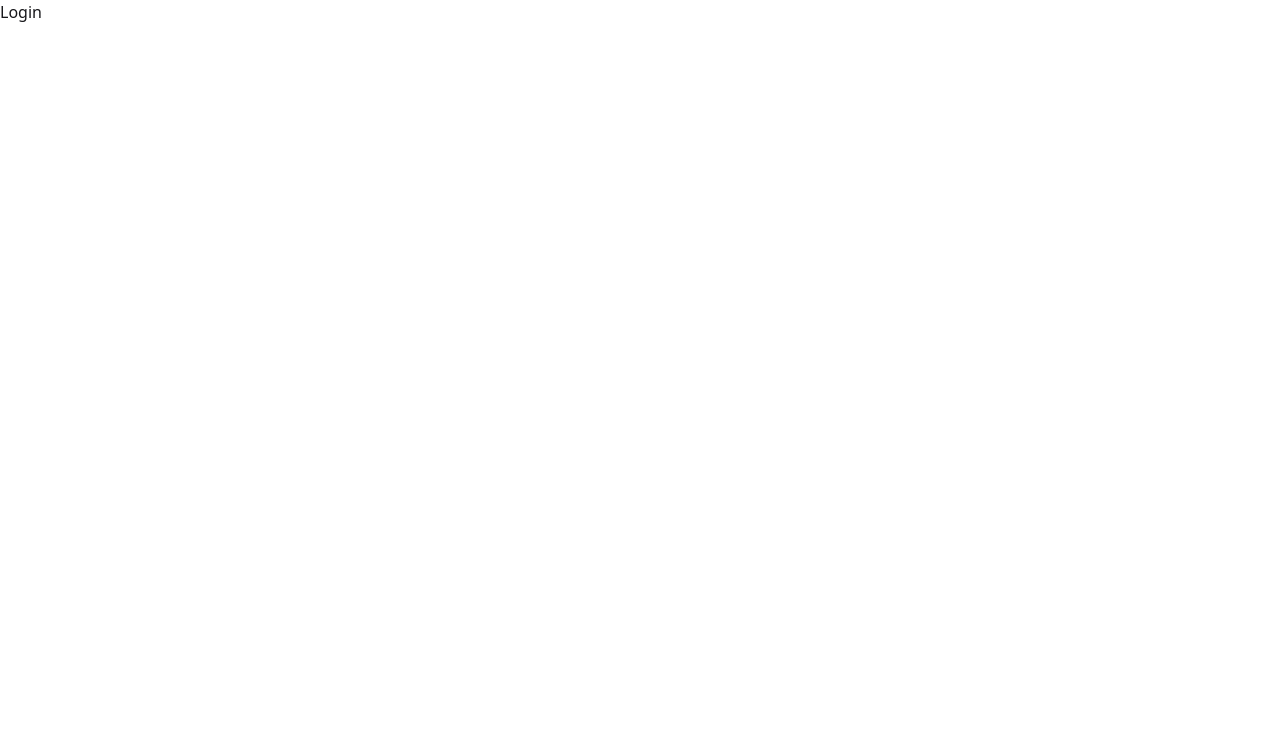
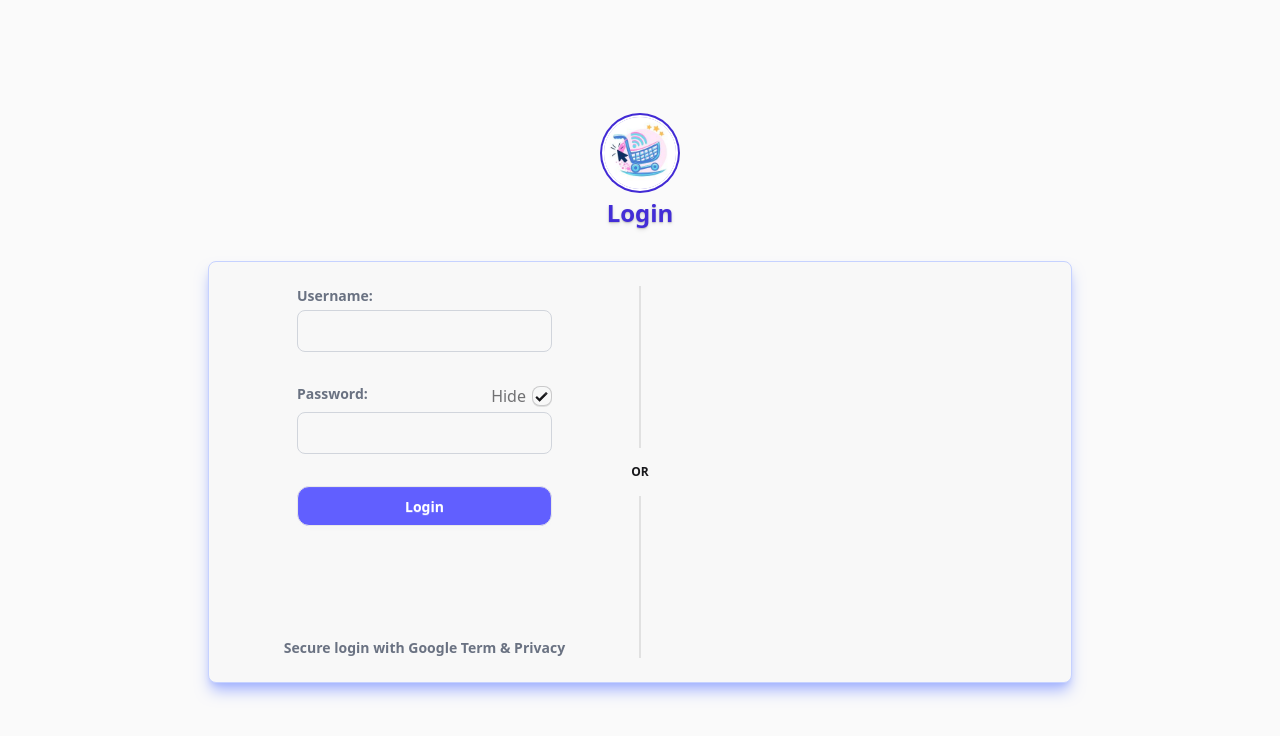
Before and after one commit to yalog607/frontend-lms-education, a React (Vite) app: page /login in a window 1280 px wide. Shown: the top 736 px of the page. Built offline with nearby package versions, Linux system fonts and the light colour scheme.

Commit message:
Create Login Page

```diff
--- a/src/App.jsx
+++ b/src/App.jsx
@@ -1,8 +1,8 @@
 import React from "react";
 import { Route, Routes, Link, NavLink } from "react-router-dom";
-import Home from "./Components/Home.jsx";
+import Home from "./Pages/Home.jsx";
 import Aboutus from "./Components/Aboutus.jsx";
-import Login from "./Components/Login.jsx";
+import Login from "./Pages/Login.jsx";
 import Contact from "./Components/Contact.jsx";
 
 function App() {
--- a/src/Components/Header.jsx
+++ b/src/Components/Header.jsx
@@ -1,6 +1,4 @@
-import React from "react";
 import { useState } from "react";
-import Logo from "../assets/images/icon.png";
 import { NavLink } from "react-router-dom";
 
 const Header = () => {
@@ -12,7 +10,7 @@ const Header = () => {
     "px-4 py-2 rounded-md text-rose-400 hover:text-rose-600 hover:decoration-rose-500 transition-colors duration-150 underline decoration-rose-400 decoration-2 underline-offset-4";
 
   return (
-    <div className="w-full bg-base-200 p-3 md:p-4 text-gray-800 font-bold flex flex-row justify-between md:justify-around items-center drop-shadow-md px-4 md:px-6">
+    <div className="w-full bg-base-200 p-3 md:p-4 text-gray-800 font-bold flex flex-row justify-between md:justify-around items-center shadow-md px-4 md:px-6">
       <div className="cursor-pointer">
         <h1 className="font-bold text-4xl bg-linear-to-r from-rose-600 to-rose-400 text-transparent bg-clip-text hover:from-rose-700 hover:to-rose-500 transition-colors duration-100">Yalina</h1>
       </div>
@@ -78,8 +76,7 @@ const Header = () => {
       )}
 
       {/* Menu Sidebar */}
-      { isMenuOpen && (
-        <div className={`fixed top-0 right-0 min-h-screen w-64 bg-rose-50 shadow-lg z-40 transform transition-transform duration-300 ease-in-out ${isMenuOpen ? 'translate-x-0' : 'translate-x-full'} lg:hidden`}>
+      <div className={`fixed top-0 right-0 min-h-screen w-64 bg-rose-50 shadow-lg z-40 transform transition-all duration-300 ease-out ${isMenuOpen ? 'translate-x-0 opacity-100 pointer-events-auto' : 'translate-x-full opacity-0'} lg:hidden`}>
           <div className="p-6">
             <button
               onClick={() => setIsMenuOpen(false)}
@@ -119,8 +116,7 @@ const Header = () => {
             </nav>
           </div>
         </div>
-      )}
-    </div>
+      </div>
   );
 };
 
--- a/src/Components/Login.jsx
+++ /dev/null
@@ -1,9 +0,0 @@
-import React from 'react'
-
-const Login = () => {
-  return (
-    <div>Login</div>
-  )
-}
-
-export default Login
--- a/src/Components/Home.jsx
+++ b/src/Pages/Home.jsx
@@ -1,6 +1,6 @@
 import React from "react";
 import { Helmet } from "react-helmet";
-import Header from "./Header.jsx";
+import Header from "../Components/Header.jsx";
 import banner from "../assets/images/banner.png";
 
 const Home = () => {
--- /dev/null
+++ b/src/Pages/Login.jsx
@@ -0,0 +1,86 @@
+import { useState } from "react";
+import { Helmet } from "react-helmet";
+import avatarImg from "../assets/images/icon.png";
+
+const Login = () => {
+  const [username, setUsername] = useState("");
+  const [password, setPassword] = useState("");
+  const [isHide, setIsHide] = useState(true);
+
+  const haveValue = (content) => {
+    return content && content.trim().length > 0;
+  };
+  return (
+    <div>
+      <Helmet>
+        <title>Login | Yalina</title>
+      </Helmet>
+
+      <div className="min-h-screen w-full flex flex-col items-center justify-center bg-zinc-50 px-4 sm:px-8 lg:px-16">
+        <div className="avatar">
+          <div className="ring-primary ring-offset-base-100 w-18 rounded-full ring-2 ring-offset-2">
+            <img src={avatarImg} />
+          </div>
+        </div>
+
+        <h1 className="font-bold text-2xl my-2 text-indigo-700 text-shadow-md">Login</h1>
+
+        <div className="bg-base-200 p-6 rounded-lg shadow-lg shadow-indigo-300 border border-indigo-200 w-full md:max-w-3/4 mt-6">
+          <div className="flex w-full">
+            <div className="w-full md:max-w-1/2 flex flex-col gap-4">
+              <div className="w-full flex flex-col items-center justify-center px-16 mb-4">
+                <label
+                  className="block font-bold text-sm self-start text-gray-500"
+                  htmlFor="username"
+                >
+                  Username:
+                </label>
+                <input
+                  type="text"
+                  id="username"
+                  onChange={(e) => setUsername(e.target.value)}
+                  className={`px-4 py-2 border border-gray-300 rounded-lg w-full mt-1 font-semibold text-md ${haveValue(username) ? "border-green-500 outline-green-500" : "border-gray-300"}`}
+                />
+              </div>
+              <div className="w-full flex flex-col items-center justify-center px-16 relative">
+                <div className="w-full flex justify-between items-center">
+                  <label
+                    className="block font-bold text-sm self-start text-gray-500"
+                    htmlFor="password"
+                  >
+                    Password:
+                  </label>
+                  <label className="label">
+                    Hide
+                    <input
+                      type="checkbox"
+                      className="checkbox checkbox-sm"
+                      checked={isHide}
+                      onChange={() => setIsHide(!isHide)}
+                    />
+                  </label>
+                </div>
+                <input
+                  type={isHide ? "password" : "text"}
+                  id="password"
+                  onChange={(e) => setPassword(e.target.value)}
+                  className={`px-4 py-2 border border-gray-300 rounded-lg w-full mt-1 font-semibold text-md ${haveValue(password) ? "border-green-500 outline-green-500" : "border-gray-300"}`}
+                />
+              </div>
+              <div className="w-full flex flex-col items-center justify-center px-16">
+                <button className="btn mt-4 w-full bg-indigo-500 text-base-100 font-bold py-2 px-4 rounded-xl hover:bg-indigo-600 transition-colors duration-250">
+                  Login
+                </button>
+              </div>
+              <p className="w-full mt-24 text-center text-sm text-gray-500 font-semibold">Secure login with <span className="font-bold">Google Term & Privacy</span></p>
+            </div>
+            <div className="hidden md:flex divider divider-horizontal text-xs font-bold">OR</div>
+            <div className="w-full md:max-w-1/2 grow mt-6 md:mt-0"></div>
+          </div>
+        </div>
+      </div>
+    </div>
+  );
+};
+
+export default Login;
```
Also changed, not shown: src/assets/svg/back.svg (added).
